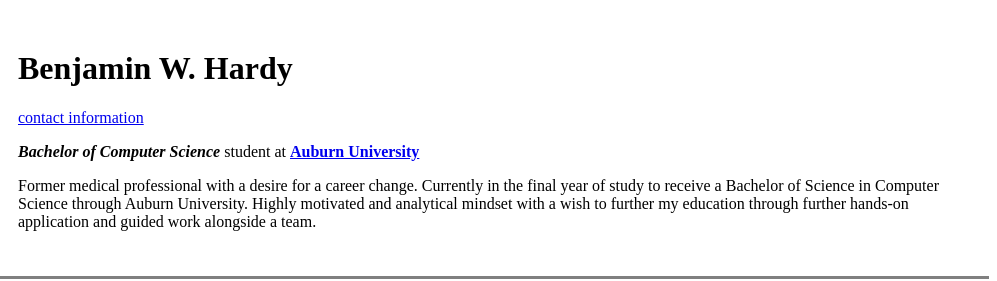
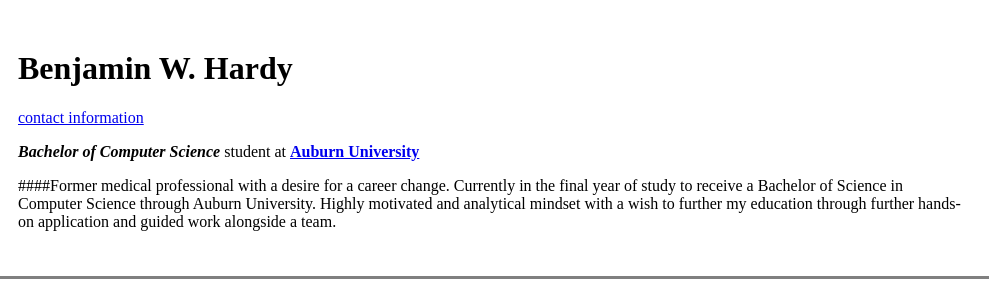
Before and after one commit to Benwhardy/cv, a plain HTML site: page index.html in a window 1280 px wide. Shown: the top 281 px of the page, 283-1280 px from the left. Drawn offline with Linux system fonts and the light colour scheme.

Commit message:
Update index.html

```diff
--- a/index.html
+++ b/index.html
@@ -15,7 +15,7 @@
                 <p><a href="contactInfo.html">contact information</a></p>
                 <p><em><strong>Bachelor of Computer Science</em></strong> student at
                     <strong><a href="https://www.auburn.edu/">Auburn University</a></strong></p>
-                <p>Former medical professional with a desire for a career change. Currently in the final
+                <p>####Former medical professional with a desire for a career change. Currently in the final
                     year of study to receive a Bachelor of Science in Computer Science through Auburn
                     University. Highly motivated and analytical mindset with a wish to further my
                     education through further hands-on application and guided work alongside a team.</p>
```
